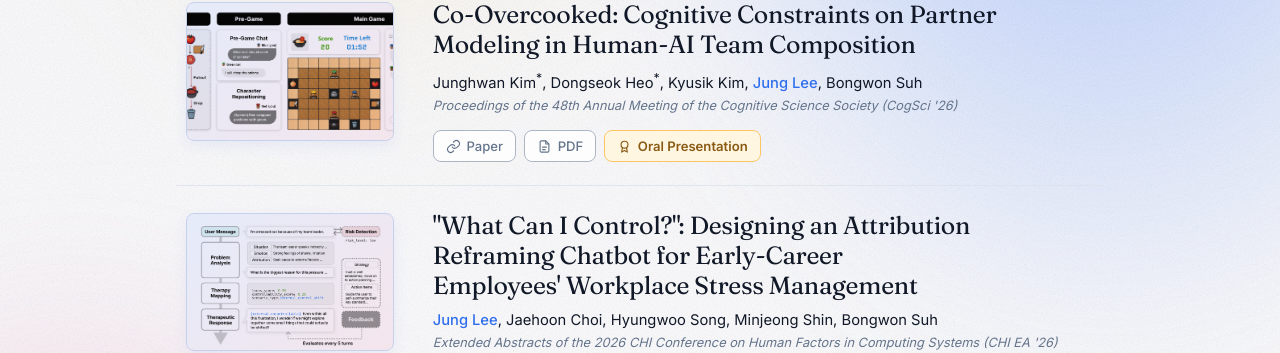
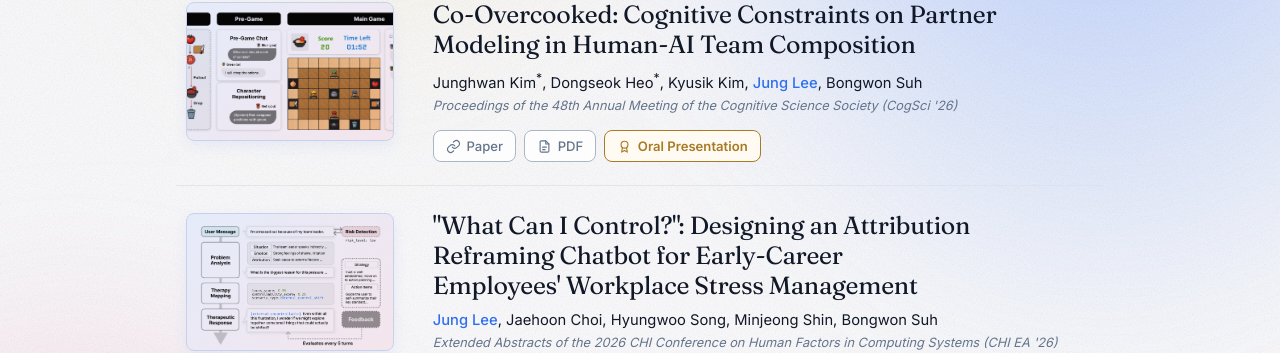
Before and after one commit to leejungp2/leejungp2.github.io, a Jekyll site: the page built from _pages/publications.html, in a window 1280 px wide. Shown: the part 558-911 px from the top of the page. Built offline with Jekyll 4.4.1, drawn with Linux system fonts in a browser that asks for light colours.

Commit message:
Soften Oral Presentation yellow and match border to text

```diff
--- a/assets/css/main.css
+++ b/assets/css/main.css
@@ -1208,10 +1208,10 @@ img { max-width: 100%; height: auto; }
   gap: 0.35rem;
   height: 32px;
   padding: 0 0.75rem;
-  border: 1.5px solid color-mix(in srgb, var(--yellow) 75%, var(--orange));
+  border: 1.5px solid currentColor;
   border-radius: var(--radius);
-  background: color-mix(in srgb, var(--yellow) 20%, var(--card));
-  color: #8a5a12;
+  background: color-mix(in srgb, var(--yellow) 9%, var(--card));
+  color: #a87a24;
   font-size: 0.82rem;
   font-weight: 600;
   white-space: nowrap;
@@ -1222,9 +1222,8 @@ img { max-width: 100%; height: auto; }
   height: 15px;
 }
 [data-theme="dark"] .publication-award {
-  border-color: color-mix(in srgb, var(--yellow) 60%, transparent);
-  background: color-mix(in srgb, var(--yellow) 12%, transparent);
-  color: var(--yellow);
+  background: color-mix(in srgb, var(--yellow) 6%, transparent);
+  color: color-mix(in srgb, var(--yellow) 85%, var(--foreground));
 }
 .publication-links {
   display: flex;
```
